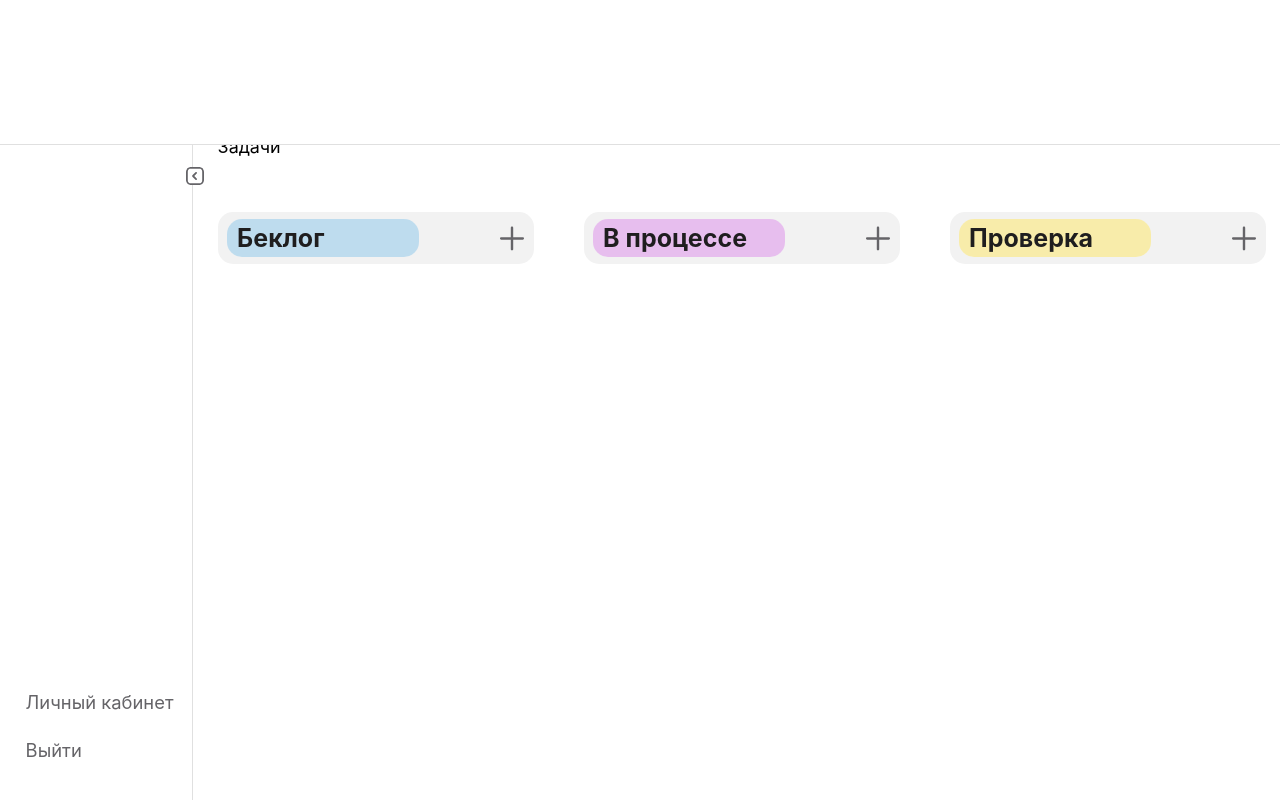
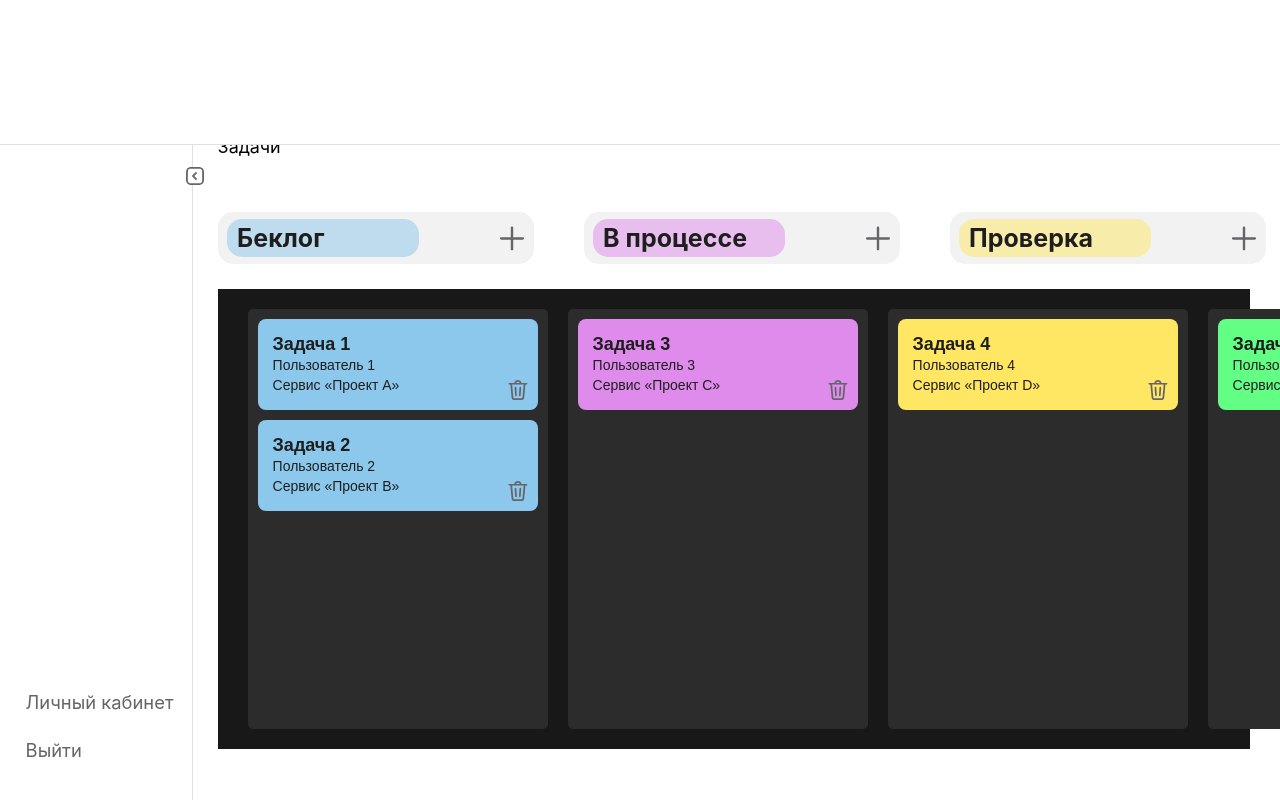
Before and after one commit to Duckkkkkkkkkkkk/hackaton_react_frontend, a React (Create React App) app: page /tasks in a window 1280 px wide. Shown: the top 800 px of the page. Built offline with nearby package versions, Linux system fonts and the light colour scheme.

Commit message:
add kanban tasks

```diff
--- /dev/null
+++ b/src/components/KanbanBoard/KanbanBoard.css
@@ -0,0 +1,22 @@
+.kanban-board {
+    display: flex;
+    justify-content: space-between;
+    padding: 20px;
+    background-color: #181818;
+  }
+
+  .kanban-column {
+    flex: 1;
+    margin: 0 10px;
+    background-color: #2c2c2c;
+    border-radius: 5px;
+    padding: 10px;
+    height: 400px;
+  }
+
+  .task-list {
+    display: flex;
+    flex-direction: column;
+    gap: 10px;
+    overflow-y: auto;
+  }
--- /dev/null
+++ b/src/components/KanbanBoard/KanbanBoard.tsx
@@ -0,0 +1,120 @@
+import React, { useState } from 'react';
+import './KanbanBoard.css';
+import TaskCard from '../TaskCard/TaskCard';
+
+const KanbanBoard: React.FC = () => {
+  const [tasks, setTasks] = useState<{
+    [key: string]: { title: string; user: string; project: string }[];
+  }>({
+    backlog: [
+      { title: 'Задача 1', user: 'Пользователь 1', project: 'Проект A' },
+      { title: 'Задача 2', user: 'Пользователь 2', project: 'Проект B' },
+    ],
+    inProgress: [
+      { title: 'Задача 3', user: 'Пользователь 3', project: 'Проект C' },
+    ],
+    review: [
+      { title: 'Задача 4', user: 'Пользователь 4', project: 'Проект D' },
+    ],
+    done: [
+      { title: 'Задача 5', user: 'Пользователь 4', project: 'Проект D' },
+    ],
+  });
+
+  const handleOnDragStart = (
+    e: React.DragEvent,
+    task: { title: string; user: string; project: string },
+    from: string
+  ) => {
+    e.dataTransfer.setData('task', JSON.stringify(task));
+    e.dataTransfer.setData('from', from);
+  };
+
+  const handleOnDragOver = (e: React.DragEvent) => {
+    e.preventDefault();
+  };
+
+  const handleOnDrop = (e: React.DragEvent, to: string) => {
+    const taskData = e.dataTransfer.getData('task');
+    const from = e.dataTransfer.getData('from');
+    const task = JSON.parse(taskData);
+
+    setTasks((prev) => {
+      const fromTasks = prev[from].filter((t) => t.title !== task.title);
+      const toTasks = [...prev[to], task];
+
+      return {
+        ...prev,
+        [from]: fromTasks,
+        [to]: toTasks,
+      };
+    });
+  };
+
+  return (
+    <div className="kanban-board">
+      <div className="kanban-column" onDragOver={handleOnDragOver} onDrop={(e) => handleOnDrop(e, 'backlog')}>
+        <div className="task-list">
+          {tasks.backlog.map((task) => (
+            <div key={task.title} draggable onDrag={(e) => handleOnDragStart(e, task, 'backlog')}>
+              <TaskCard
+                title={task.title}
+                user={task.user}
+                project={task.project}
+                status="backlog"
+                onDragStart={(e) => handleOnDragStart(e, task, 'backlog')}
+              />
+            </div>
+          ))}
+        </div>
+      </div>
+      <div className="kanban-column" onDragOver={handleOnDragOver} onDrop={(e) => handleOnDrop(e, 'inProgress')}>
+        <div className="task-list">
+          {tasks.inProgress.map((task) => (
+            <div key={task.title} draggable onDrag={(e) => handleOnDragStart(e, task, 'inProgress')}>
+              <TaskCard
+                title={task.title}
+                user={task.user}
+                project={task.project}
+                status="inProgress"
+                onDragStart={(e) => handleOnDragStart(e, task, 'inProgress')}
+              />
+            </div>
+          ))}
+        </div>
+      </div>
+      <div className="kanban-column" onDragOver={handleOnDragOver} onDrop={(e) => handleOnDrop(e, 'review')}>
+        <div className="task-list">
+          {tasks.review.map((task) => (
+            <div key={task.title} draggable onDrag={(e) => handleOnDragStart(e, task, 'review')}>
+              <TaskCard
+                title={task.title}
+                user={task.user}
+                project={task.project}
+                status="review"
+                onDragStart={(e) => handleOnDragStart(e, task, 'review')}
+              />
+            </div>
+          ))}
+        </div>
+      </div>
+      <div className="kanban-column" onDragOver={handleOnDragOver} onDrop={(e) => handleOnDrop(e, 'done')}>
+        <div className="task-list">
+          {tasks.done.map((task) => (
+            <div key={task.title} draggable onDrag={(e) => handleOnDragStart(e, task, 'done')}>
+              <TaskCard
+                title={task.title}
+                user={task.user}
+                project={task.project}
+                status="done"
+                onDragStart={(e) => handleOnDragStart(e, task, 'done')}
+              />
+            </div>
+          ))}
+        </div>
+      </div>
+    </div>
+  );
+};
+
+export default KanbanBoard;
--- a/src/components/TaskCard/TaskCard.css
+++ b/src/components/TaskCard/TaskCard.css
@@ -0,0 +1,62 @@
+.task-card {
+    position: relative;
+    width: 250px;
+    padding: 15px;
+    border-radius: 8px;
+    color: #1f1e1f;
+    font-family: Arial, sans-serif;
+    display: flex;
+    flex-direction: column;
+    justify-content: space-between;
+  }
+
+  /* Цвет фона в зависимости от статуса */
+  .task-card.backlog {
+    background-color: #8bc8eb;
+}
+
+  .task-card.inProgress {
+    background-color: #de8beb;
+}
+
+  .task-card.review {
+    background-color: #ffe764;
+}
+
+  .task-card.done {
+    background-color: #63ff85;
+}
+
+  .task-card-content {
+    display: flex;
+    flex-direction: column;
+    height: 100%;
+  }
+
+  .task-card-header {
+    display: flex;
+    flex-direction: column;
+    align-items: flex-start;
+  }
+
+  .task-card-title {
+    margin: 0;
+    font-size: 18px;
+    font-weight: bold;
+  }
+
+  .task-card-user, .task-card-project {
+    margin: 2px 0;
+    font-size: 14px;
+    font-weight: normal;
+  }
+
+  /* Иконка удаления в правом нижнем углу */
+  .task-card-delete-icon {
+    position: absolute;
+    right: 10px;
+    bottom: 10px;
+    width: 20px;
+    height: 20px;
+    cursor: pointer;
+  }
--- a/src/components/TaskCard/TaskCard.tsx
+++ b/src/components/TaskCard/TaskCard.tsx
@@ -1,14 +1,30 @@
-import React, { useEffect } from 'react';
-import TaskTitle from '../../components/TaskTitle/TaskTitle';
+import React from 'react';
+import './TaskCard.css';
+import deleteIcon from "../../images/icons/icon_delete.svg";
 
-const TaskCard: React.FC = () => {
+type TaskCardProps = {
+  title: string;
+  user: string;
+  project: string;
+  status: string;
+  onDragStart: (e: React.DragEvent, title: string) => void;
+};
 
+const TaskCard: React.FC<TaskCardProps> = ({ title, user, project, status, onDragStart }) => {
   return (
-    <div className="task-card">
-        <div className="task-card-title">
+    <div
+      className={`task-card ${status}`}
+      draggable
+      onDragStart={(e) => onDragStart(e, title)}
+    >
+      <div className="task-card-content">
+        <div className="task-card-header">
+          <h3 className="task-card-title">{title}</h3>
+          <p className="task-card-user">{user}</p>
+          <p className="task-card-project">Сервис «{project}»</p>
         </div>
-        <div className="task-card-desc"></div>
-        <div className="task-card-desc">Сервис«»</div>
+        <img src={deleteIcon} alt="Delete task" className="task-card-delete-icon" />
+      </div>
     </div>
   );
 };
--- a/src/pages/TasksPage/TasksPage.tsx
+++ b/src/pages/TasksPage/TasksPage.tsx
@@ -1,22 +1,19 @@
 import React from 'react';
 import TaskTitle from '../../components/TaskTitle/TaskTitle';
 import '../TasksPage/TasksPage.css';
-import BreadCrumbs from '../../components/BreadCrumbs/BreadCrumbs';
+import KanbanBoard from '../../components/KanbanBoard/KanbanBoard';
 
 const TaskPage: React.FC = () => {
-
-
   return (
     <div className="task-page">
-      {/* <BreadCrumbs breadcrumbs={breadcrumbs} /> */}
       <div className="title">Задачи</div>
-
       <div className="task-titles">
         <TaskTitle type="backlog" />
         <TaskTitle type="inProgress" />
         <TaskTitle type="review" />
         <TaskTitle type="done" />
       </div>
+      <KanbanBoard />
     </div>
   );
 };
```
